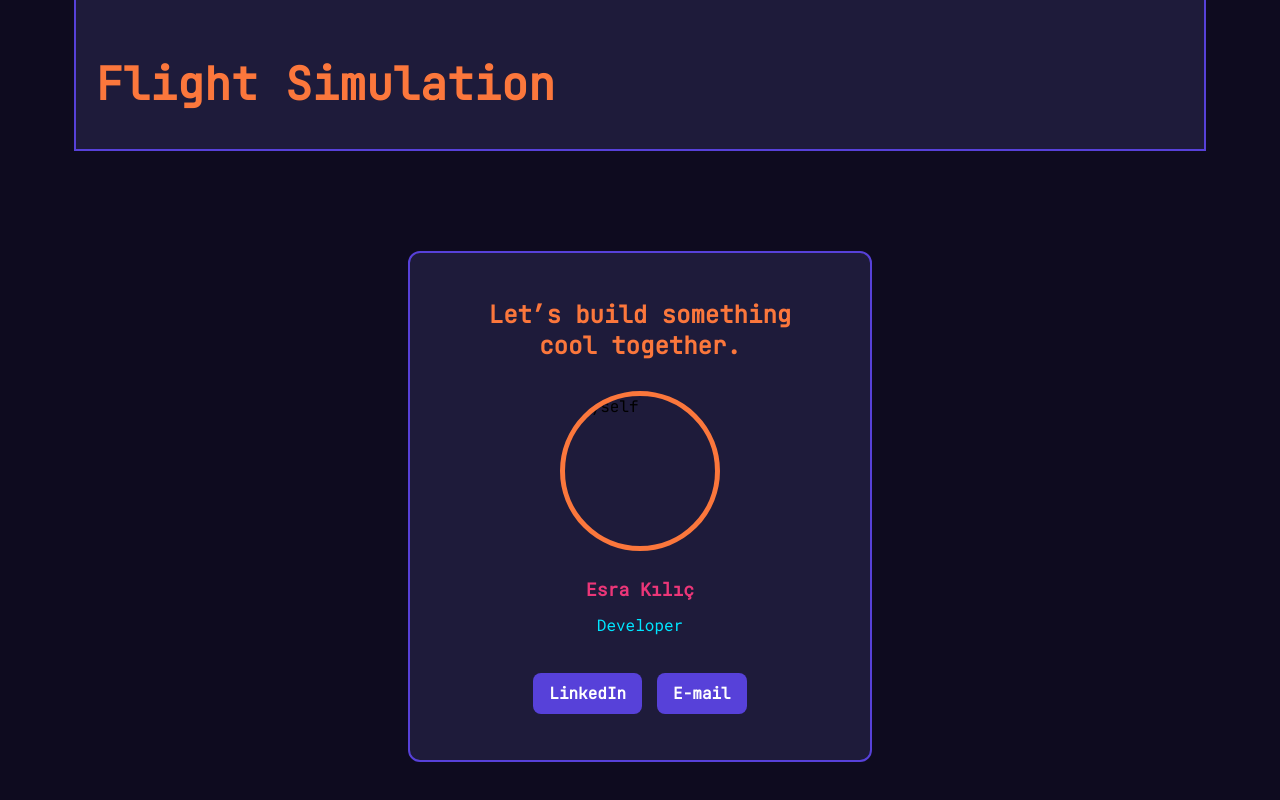
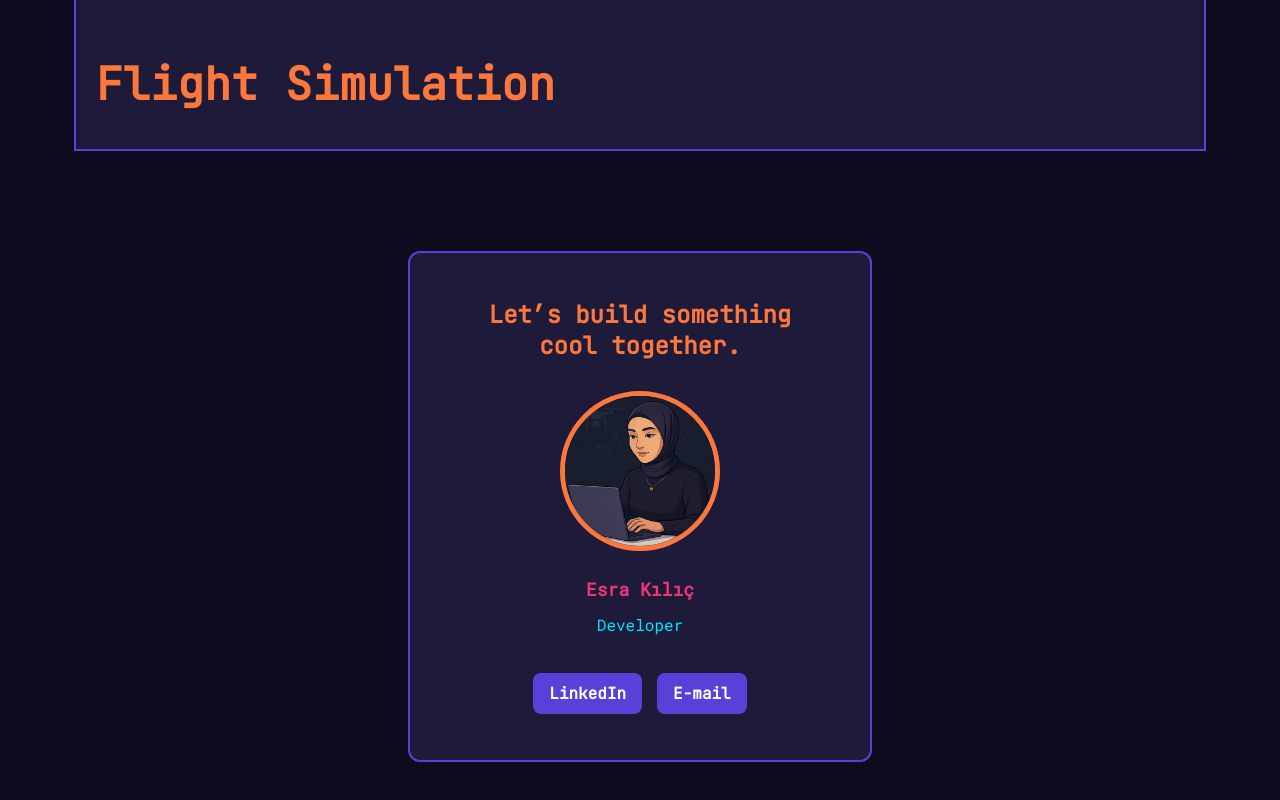
Before and after one commit to Esra081/My-Portfolio, a plain HTML site: page index.html in a window 1280 px wide. Shown: the part 3440-4240 px from the top of the page. Drawn offline with nearby package versions, Linux system fonts and the light colour scheme.

Commit message:
Add files via upload

```diff
--- a/index.html
+++ b/index.html
@@ -172,7 +172,7 @@
 
   <div id="contact" class="contact">
         <h1>Let’s build something <br>cool together.</h1>
-    <img src="images/contact.jpg " alt="myself">
+    <img src="images/contact.jpEg " alt="myself">
 
     <p class="name">Esra Kılıç</p>
     <p class="role">Developer</p>
```
